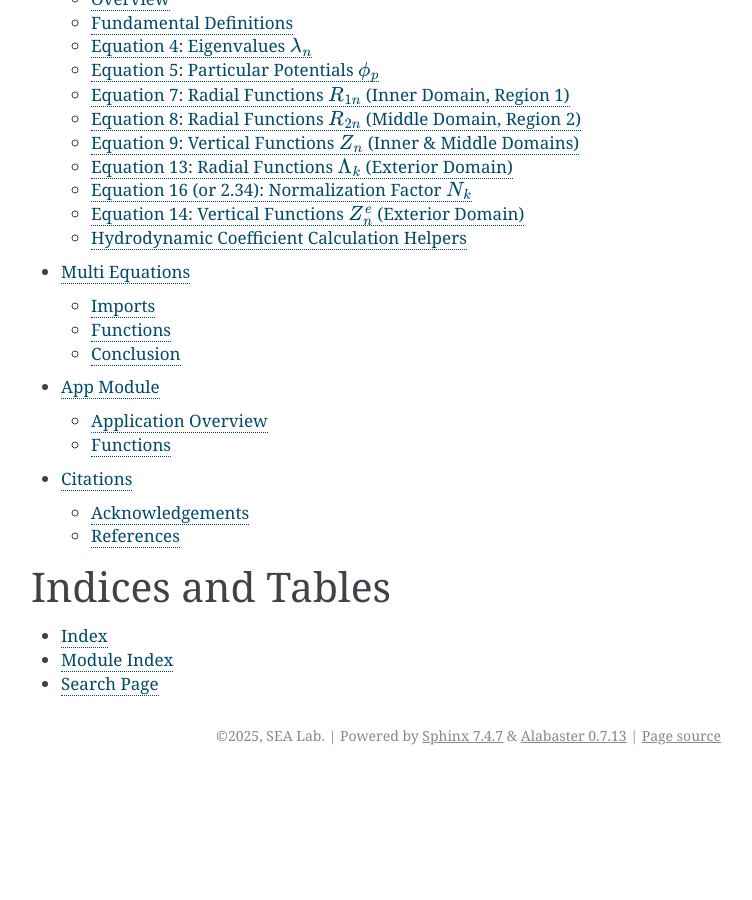
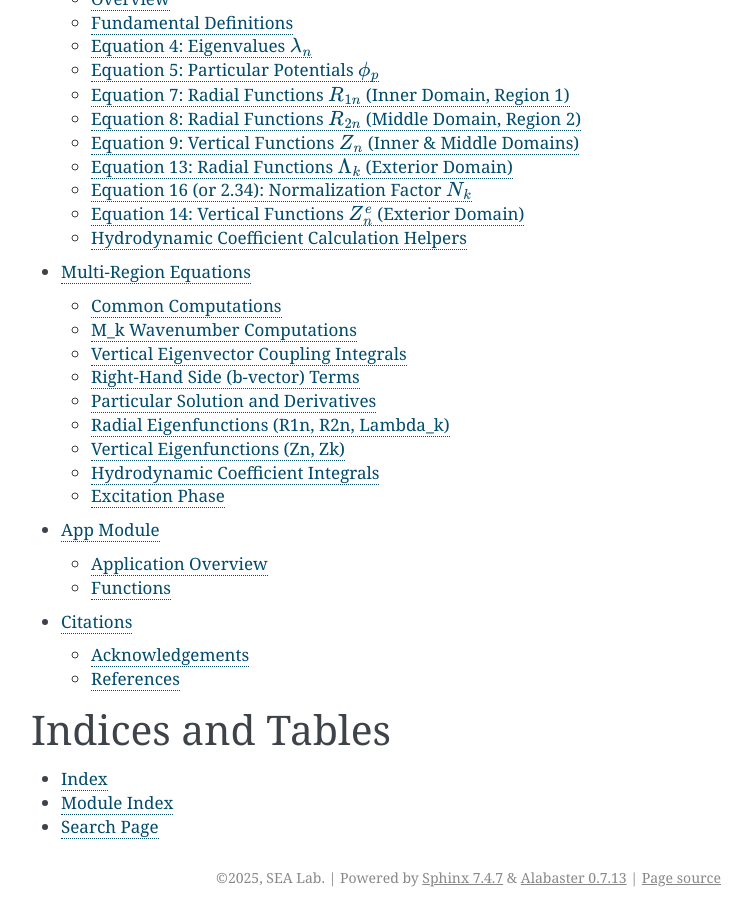
Before and after one commit to symbiotic-engineering/OpenFLASH, a Sphinx documentation site: the page built from docs/index.rst, in a window 1280 px wide and 900 px high, scrolled down 1560 px. Shown: the whole window, without its empty margins (389-1141 px from the left). Built offline with Sphinx 7.4.7, drawn with Linux system fonts in a browser that asks for light colours; before the commit the page ends 2335 px from its top, so only the background shows below that; some of the changed lines change nothing that is shown.

Commit message:
Document multi_equations module
Updates extensive documentation for the `multi_equations.py` module, which contains core mathematical functions for MEEM Engine.

- Updated `multi_equations.rst` with structured sections for common computations, wavenumber calculations, coupling integrals, RHS terms, particular solutions, radial eigenfunctions, vertical eigenfunctions, hydrodynamic integrals, and excitation phase.
- Utilized `automodule` and `autofunction` directives to integrate Python docstrings.

```diff
--- a/docs/multi_equations.rst
+++ b/docs/multi_equations.rst
@@ -1,154 +1,153 @@
-Multi Equations
-================
+.. _multi_equations:
 
-This module, `multi_equations.py`, contains a variety of functions for performing computations related to multi-region eigenfunctions, vertical eigenvector coupling, Bessel functions, and other related mathematical operations. It leverages libraries such as `numpy`, `scipy`, and `matplotlib` for efficient scientific computing.
+======================
+Multi-Region Equations
+======================
 
-Imports
--------
+The `multi_equations` module contains a comprehensive set of mathematical functions
+and expressions central to MEEM Engine.
+These functions define the fundamental components of the problem, including
+eigenfunctions, coupling integrals, and terms for matrix assembly, particularly
+adapted for multi-region configurations.
 
-The following libraries are imported:
+.. automodule:: multi_equations
+   :members:
 
-- `numpy` (as `np`): For numerical computations, including arrays and mathematical operations.
-- `scipy.special`: For special functions such as Bessel functions (`hankel1`, `iv`, `kv`).
-- `scipy.integrate`: For numerical integration.
-- `scipy.linalg`: For linear algebra functions.
-- `matplotlib.pyplot`: For plotting graphs.
-- `scipy.optimize`: For optimization routines.
-- `multi_constants`: Custom constants, such as `a`, `h`, and `m0`, used across the equations.
+.. raw:: html
 
-Functions
----------
+   <hr>
 
-### wavenumber(omega)
-Calculates the wavenumber for a given frequency (`omega`), using a root-finding method to solve for `m0` using the equation provided. This function is vital for determining the spatial frequency characteristics of waves.
+Common Computations
+-------------------
 
-#### Parameters:
-- `omega` (float): The frequency for which the wavenumber is to be calculated.
+This section includes general utility functions and fundamental computations
+used across various parts of the MEEM formulation.
 
-#### Returns:
-- `float`: The calculated wavenumber corresponding to the given frequency.
+.. autofunction:: omega
+.. autofunction:: scale
+.. autofunction:: lambda_ni
 
----
+.. raw:: html
 
-### eigenfunction(x, m0)
-Computes the eigenfunction for a given point `x` using the specified `m0` parameter. This function is essential for generating solutions to the multi-region problem.
+   <hr>
 
-#### Parameters:
-- `x` (float): The spatial coordinate at which to evaluate the eigenfunction.
-- `m0` (float): A parameter related to the system's eigenvalue.
+M_k Wavenumber Computations
+---------------------------
 
-#### Returns:
-- `float`: The value of the eigenfunction evaluated at `x`.
+Functions related to the calculation of the wavenumber :math:`m_k`, which
+are crucial for the exterior region's eigenfunctions.
 
----
+.. autofunction:: m_k_entry
+.. autofunction:: m_k
+.. autofunction:: m_k_newton
 
-### vertical_eigenvector_coupling(m0, m1, z)
-Calculates the vertical coupling between two eigenvectors, indexed by `m0` and `m1`, at a given height `z`. This coupling plays a role in multi-region solutions where eigenvectors interact at different vertical levels.
+.. raw:: html
 
-#### Parameters:
-- `m0` (float): The first eigenvector index.
-- `m1` (float): The second eigenvector index.
-- `z` (float): The vertical height where the coupling is evaluated.
+   <hr>
 
-#### Returns:
-- `float`: The vertical coupling value at the specified height.
+Vertical Eigenvector Coupling Integrals
+---------------------------------------
 
----
+Functions that compute the coupling integrals between vertical eigenfunctions
+in adjacent fluid regions.
 
-### bessel_jv(n, x)
-Computes the Bessel function of the first kind of order `n` at point `x`. This is used in problems involving cylindrical symmetry, such as wave propagation in cylindrical coordinates.
+.. autofunction:: I_nm
+.. autofunction:: I_mk
+.. autofunction:: I_mk_og
 
-#### Parameters:
-- `n` (int): The order of the Bessel function.
-- `x` (float): The point at which to evaluate the Bessel function.
+.. raw:: html
 
-#### Returns:
-- `float`: The value of the Bessel function at the specified point.
+   <hr>
 
----
+Right-Hand Side (b-vector) Terms
+--------------------------------
 
-### bessel_hankel1(n, x)
-Computes the Hankel function of the first kind of order `n` at point `x`. This function is used for modeling wave propagation in open space, particularly for radiation problems.
+Functions that contribute to the assembly of the right-hand side vector
+(:math:`\mathbf{b}`), representing external excitations or boundary conditions.
 
-#### Parameters:
-- `n` (int): The order of the Hankel function.
-- `x` (float): The point at which to evaluate the Hankel function.
+.. autofunction:: b_potential_entry
+.. autofunction:: b_potential_end_entry
+.. autofunction:: b_velocity_entry
+.. autofunction:: b_velocity_end_entry
+.. autofunction:: b_velocity_end_entry_og
 
-#### Returns:
-- `complex`: The value of the Hankel function at the specified point.
+.. raw:: html
 
----
+   <hr>
 
-### bessel_iv(n, x)
-Computes the modified Bessel function of the first kind of order `n` at point `x`. This function is often used in problems involving heat conduction or diffusion in cylindrical geometries.
+Particular Solution and Derivatives
+-----------------------------------
 
-#### Parameters:
-- `n` (int): The order of the Bessel function.
-- `x` (float): The point at which to evaluate the Bessel function.
+Functions for the particular solution of the Laplace equation and its
+derivatives, often related to incident wave potential.
 
-#### Returns:
-- `float`: The value of the modified Bessel function at the specified point.
+.. autofunction:: phi_p_i
+.. autofunction:: diff_r_phi_p_i
+.. autofunction:: diff_z_phi_p_i
 
----
+.. raw:: html
 
-### bessel_kv(n, x)
-Computes the modified Bessel function of the second kind of order `n` at point `x`. This function is often used in problems involving wave propagation or thermal conduction in cylindrical coordinates.
+   <hr>
 
-#### Parameters:
-- `n` (int): The order of the Bessel function.
-- `x` (float): The point at which to evaluate the Bessel function.
+Radial Eigenfunctions (R1n, R2n, Lambda_k)
+------------------------------------------
 
-#### Returns:
-- `float`: The value of the modified Bessel function at the specified point.
+Functions defining the radial eigenfunctions for the interior (Bessel I type),
+intermediate (Bessel K type), and exterior (Hankel and Bessel K type) regions.
 
----
+.. autofunction:: R_1n
+.. autofunction:: R_1n_vectorized
+.. autofunction:: diff_R_1n
+.. autofunction:: R_2n
+.. autofunction:: R_2n_vectorized
+.. autofunction:: diff_R_2n
+.. autofunction:: Lambda_k
+.. autofunction:: Lambda_k_vectoized
+.. autofunction:: Lambda_k_og
+.. autofunction:: diff_Lambda_k
+.. autofunction:: diff_Lambda_k_og
 
-### solve_integral(func, a, b)
-Numerically integrates a function `func` over the interval `[a, b]` using scipy's `quad` method. This is used for computing integrals that arise in eigenvalue problems or coupling coefficients.
+.. raw:: html
 
-#### Parameters:
-- `func` (function): The function to be integrated.
-- `a` (float): The lower bound of the integration interval.
-- `b` (float): The upper bound of the integration interval.
+   <hr>
 
-#### Returns:
-- `float`: The result of the integration.
+Vertical Eigenfunctions (Zn, Zk)
+--------------------------------
 
----
+Functions defining the vertical eigenfunctions for the interior/intermediate
+regions (:math:`Z_n^i`) and the exterior region (:math:`Z_k^e`).
 
-### optimize_function(func, x0)
-Optimizes a function `func` starting from an initial guess `x0` using scipy's optimization routines. This is useful for solving for parameters like eigenvalues or minimizing error functions.
+.. autofunction:: N_k_multi
+.. autofunction:: N_k_og
+.. autofunction:: Z_n_i
+.. autofunction:: Z_n_i_vectorized
+.. autofunction:: diff_Z_n_i
+.. autofunction:: Z_k_e
+.. autofunction:: Z_k_e_vectorized
+.. autofunction:: diff_Z_k_e
 
-#### Parameters:
-- `func` (function): The function to be optimized.
-- `x0` (float): The initial guess for the optimization.
+.. raw:: html
 
-#### Returns:
-- `float`: The optimal value that minimizes the given function.
+   <hr>
 
----
+Hydrodynamic Coefficient Integrals
+----------------------------------
 
-### plot_eigenfunction(x_vals, eigenfunction_vals)
-Plots the eigenfunction values against the corresponding spatial coordinates using `matplotlib`. This function is useful for visualizing the solution to the eigenfunction problem.
+Functions used in the calculation of hydrodynamic coefficients, involving
+integrals of radial eigenfunctions and other terms.
 
-#### Parameters:
-- `x_vals` (array-like): A list or array of spatial coordinates.
-- `eigenfunction_vals` (array-like): A list or array of eigenfunction values at the corresponding coordinates.
+.. autofunction:: int_R_1n
+.. autofunction:: int_R_2n
+.. autofunction:: int_phi_p_i_no_coef
+.. autofunction:: z_n_d
 
-#### Returns:
-- `None`: Displays the plot.
+.. raw:: html
 
----
+   <hr>
 
-### constants_setup()
-Initializes and sets up the constants required for solving the equations, such as `a`, `h`, and `m0`. These constants are used across various functions in the module for consistency and efficiency.
+Excitation Phase
+----------------
 
-#### Returns:
-- `None`: Initializes constants in the module's namespace.
+Function to calculate the excitation phase.
 
----
-
-Conclusion
-----------
-
-This module is designed to handle a variety of operations related to multi-region eigenfunction problems, providing a solid foundation for solving complex mathematical models in physics, engineering, and related fields. By utilizing standard scientific computing libraries like `numpy`, `scipy`, and `matplotlib`, this module provides efficient and accurate tools for solving problems involving waves, eigenvectors, and special functions.
+.. autofunction:: excitation_phase
```
